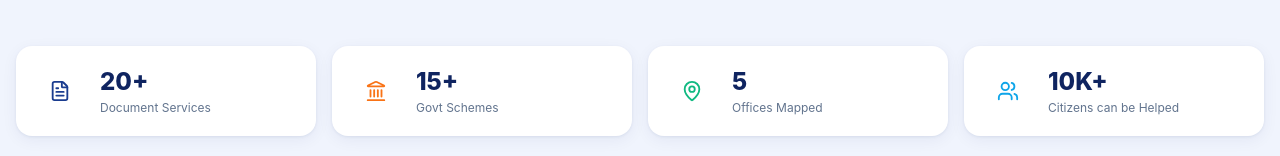
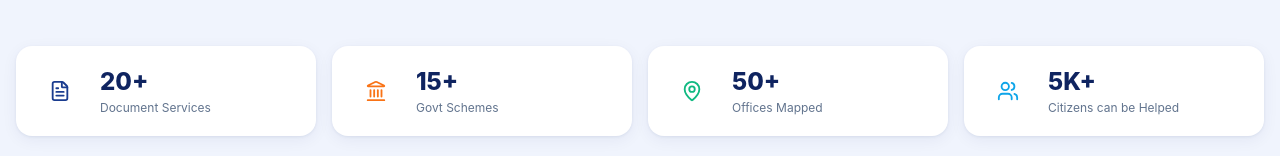
Before and after one commit to logesh-30/legal-ease, a React (Vite) app in the folder client/: page / in a window 1280 px wide. Shown: the part 542-698 px from the top of the page. Built offline with nearby package versions, Linux system fonts and the light colour scheme; no server answers.

Commit message:
Update values for Offices Mapped and Citizens Helped

```diff
--- a/client/src/pages/HomePage.tsx
+++ b/client/src/pages/HomePage.tsx
@@ -260,8 +260,8 @@ export default function HomePage() {
         {[
           { icon: FileText, label: ta ? 'ஆவண சேவைகள்' : 'Document Services', value: services.length || '20+', color: 'var(--navy)' },
           { icon: Landmark, label: ta ? 'அரசு திட்டங்கள்' : 'Govt Schemes', value: schemes.length || '15+', color: 'var(--saffron)' },
-          { icon: MapPin, label: ta ? 'அலுவலகங்கள்' : 'Offices Mapped', value: '5', color: 'var(--mint)' },
-          { icon: Users, label: ta ? 'குடிமக்களுக்கு உதவ முடியும்' : 'Citizens can be Helped', value: '10K+', color: 'var(--sky)' },
+          { icon: MapPin, label: ta ? 'அலுவலகங்கள்' : 'Offices Mapped', value: '50+', color: 'var(--mint)' },
+          { icon: Users, label: ta ? 'குடிமக்களுக்கு உதவ முடியும்' : 'Citizens can be Helped', value: '5K+', color: 'var(--sky)' },
         ].map(({ icon: Icon, label, value, color }) => (
           <div key={label} className="card flex items-center gap-4 p-5">
             <div
```
